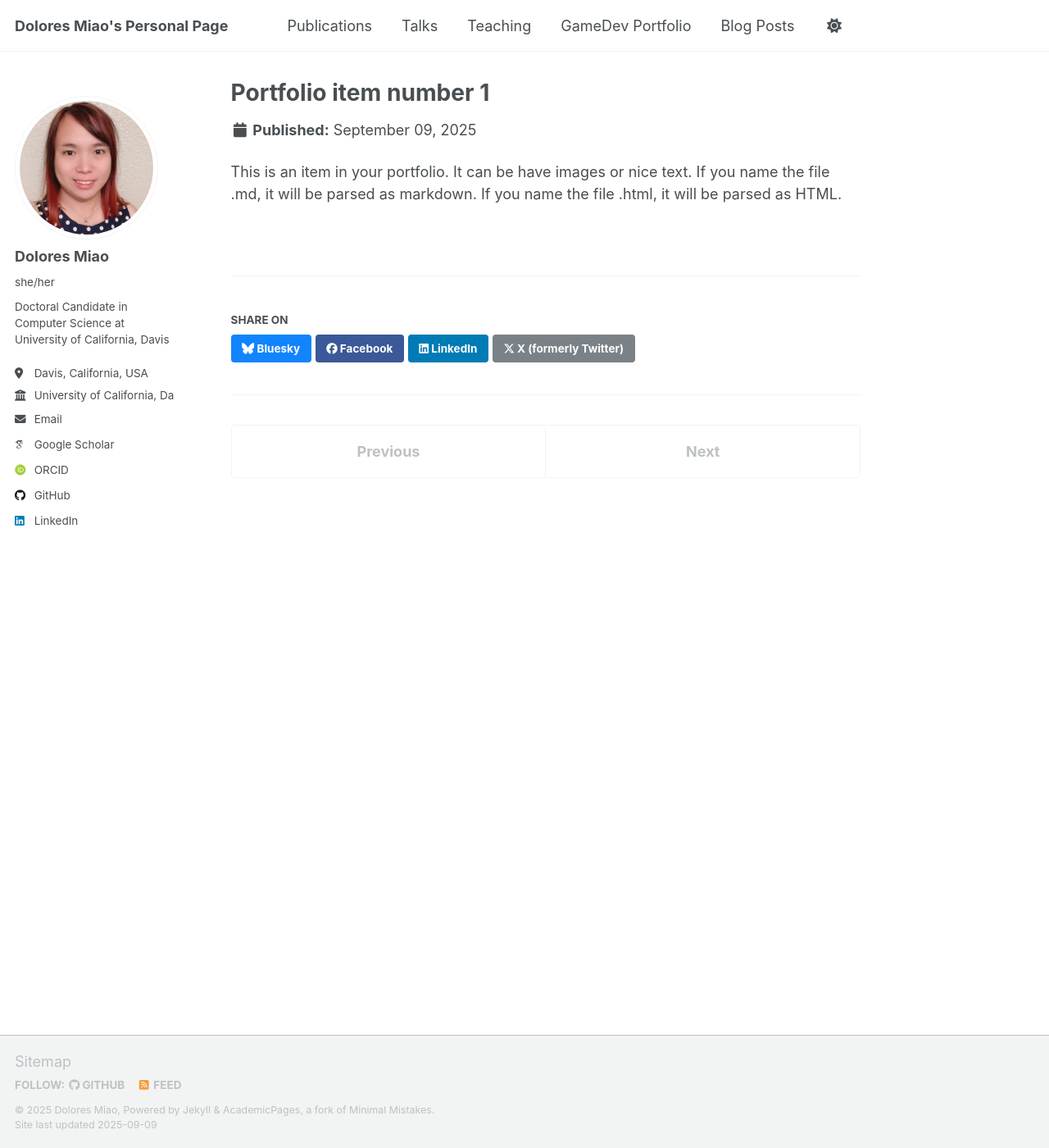
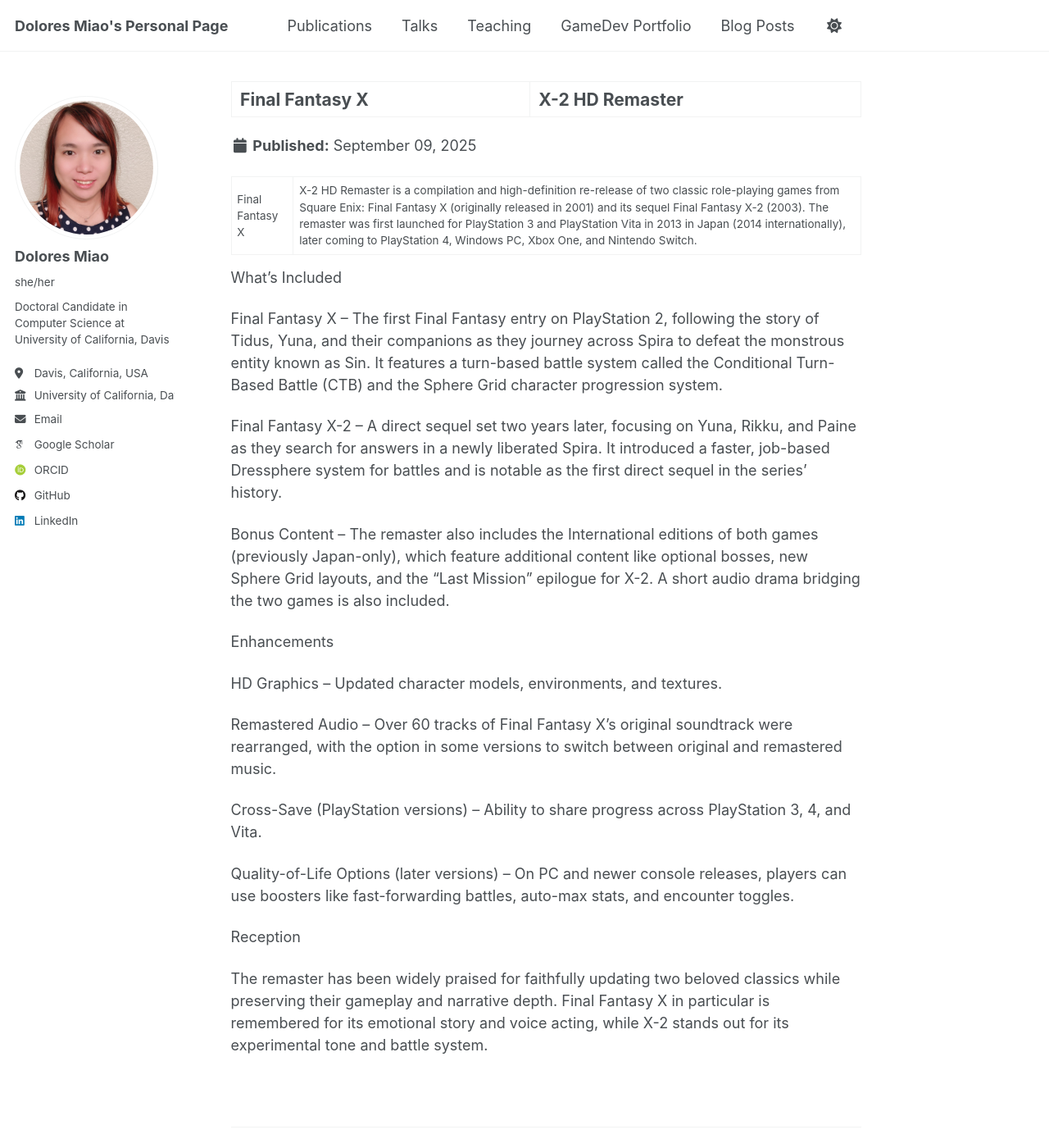
Before and after one commit to doloresmiao/doloresmiao.github.io, a Jekyll site: the page built from _portfolio/portfolio-1.md, in a window 1280 px wide and 1400 px high. Shown: the whole window at 82% size. Built offline with Jekyll 4.4.1, drawn with Linux system fonts in a browser that asks for light colours; some web fonts are replaced; a script that is not in the unit is left out.

Commit message:
portfolio test

```diff
--- a/_portfolio/portfolio-1.md
+++ b/_portfolio/portfolio-1.md
@@ -1,7 +1,29 @@
 ---
-title: "Portfolio item number 1"
-excerpt: "Short description of portfolio item number 1<br/><img src='/images/500x300.png'>"
+title: "Final Fantasy X|X-2 HD Remaster "
+excerpt: "HD remastered version of two of the best Final Fantasy games on PS2.<br/><img src='/images/ffx.jpg'>"
 collection: portfolio
 ---
 
-This is an item in your portfolio. It can be have images or nice text. If you name the file .md, it will be parsed as markdown. If you name the file .html, it will be parsed as HTML.
+Final Fantasy X|X-2 HD Remaster is a compilation and high-definition re-release of two classic role-playing games from Square Enix: Final Fantasy X (originally released in 2001) and its sequel Final Fantasy X-2 (2003). The remaster was first launched for PlayStation 3 and PlayStation Vita in 2013 in Japan (2014 internationally), later coming to PlayStation 4, Windows PC, Xbox One, and Nintendo Switch.
+
+What’s Included
+
+Final Fantasy X – The first Final Fantasy entry on PlayStation 2, following the story of Tidus, Yuna, and their companions as they journey across Spira to defeat the monstrous entity known as Sin. It features a turn-based battle system called the Conditional Turn-Based Battle (CTB) and the Sphere Grid character progression system.
+
+Final Fantasy X-2 – A direct sequel set two years later, focusing on Yuna, Rikku, and Paine as they search for answers in a newly liberated Spira. It introduced a faster, job-based Dressphere system for battles and is notable as the first direct sequel in the series’ history.
+
+Bonus Content – The remaster also includes the International editions of both games (previously Japan-only), which feature additional content like optional bosses, new Sphere Grid layouts, and the “Last Mission” epilogue for X-2. A short audio drama bridging the two games is also included.
+
+Enhancements
+
+HD Graphics – Updated character models, environments, and textures.
+
+Remastered Audio – Over 60 tracks of Final Fantasy X’s original soundtrack were rearranged, with the option in some versions to switch between original and remastered music.
+
+Cross-Save (PlayStation versions) – Ability to share progress across PlayStation 3, 4, and Vita.
+
+Quality-of-Life Options (later versions) – On PC and newer console releases, players can use boosters like fast-forwarding battles, auto-max stats, and encounter toggles.
+
+Reception
+
+The remaster has been widely praised for faithfully updating two beloved classics while preserving their gameplay and narrative depth. Final Fantasy X in particular is remembered for its emotional story and voice acting, while X-2 stands out for its experimental tone and battle system.
```
Also changed, not shown: _portfolio/portfolio-2.html (deleted, +0 -7 lines).
